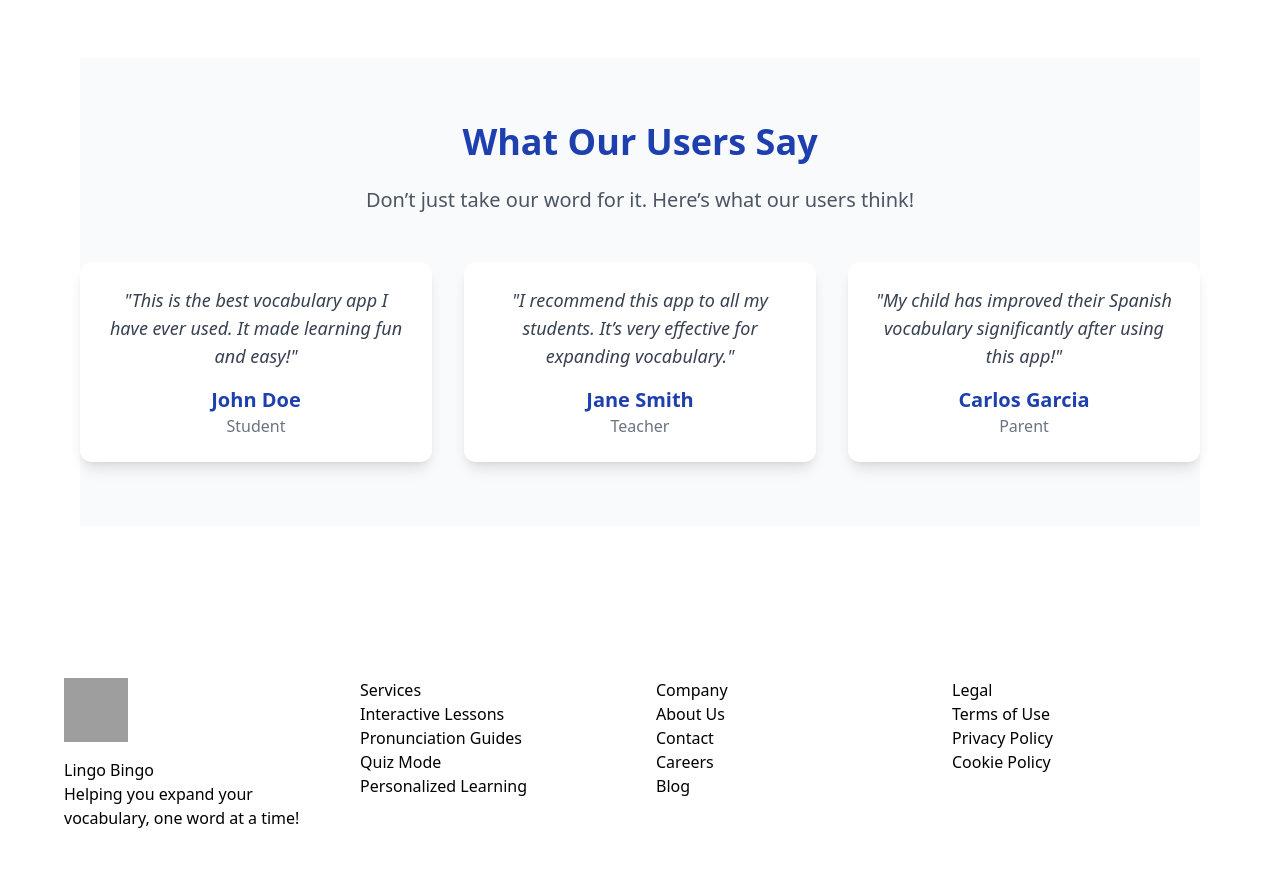
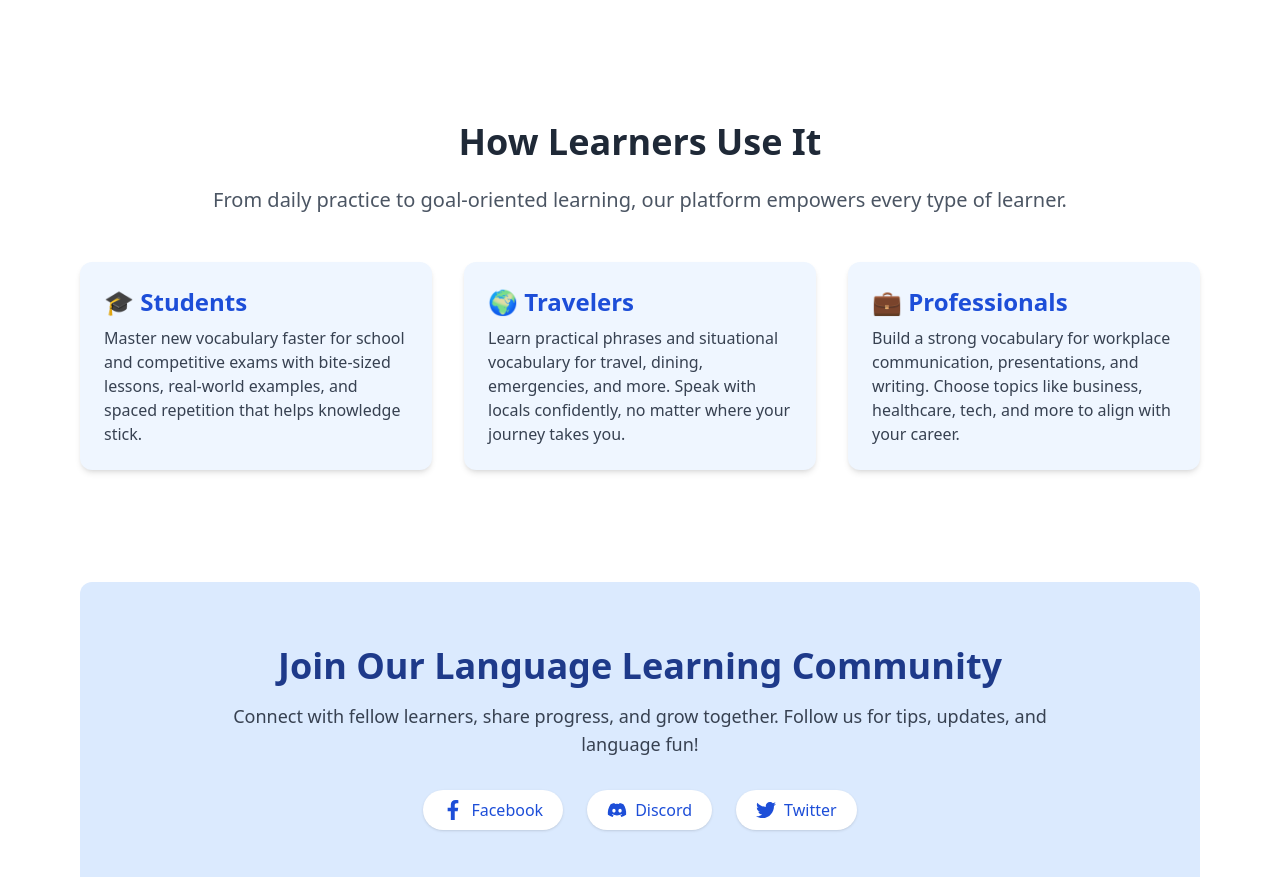
Before and after one commit to Shakwath/A9_Vocabulary_Learn, a React (Vite) app: page / in a window 1280 px wide. Shown: the part 1920-2797 px from the top of the page. Built offline with nearby package versions, Linux system fonts and the light colour scheme; grey boxes are pictures that could not be loaded.

Commit message:
Add extra 2 section in Home page

```diff
--- a/package.json
+++ b/package.json
@@ -11,6 +11,7 @@
   },
   "dependencies": {
     "aos": "^2.3.4",
+    "lucide-react": "^0.511.0",
     "react": "^19.1.0",
     "react-countup": "^6.5.3",
     "react-dom": "^19.1.0",
--- a/src/Components/Banner.jsx
+++ b/src/Components/Banner.jsx
@@ -16,6 +16,7 @@ const bannerData = [
   {
     id: 3,
     img: Banner3,
+
   },
 ];
 
--- a/src/Pages/Home.jsx
+++ b/src/Pages/Home.jsx
@@ -6,26 +6,7 @@ import CountUp from "react-countup";
 import AOS from "aos";
 import "aos/dist/aos.css";
 import { useEffect } from "react";
-
-
-// Testimonials array
-const testimonials = [
-  {
-    name: "John Doe",
-    role: "Student",
-    quote: "This is the best vocabulary app I have ever used. It made learning fun and easy!",
-  },
-  {
-    name: "Jane Smith",
-    role: "Teacher",
-    quote: "I recommend this app to all my students. It’s very effective for expanding vocabulary.",
-  },
-  {
-    name: "Carlos Garcia",
-    role: "Parent",
-    quote: "My child has improved their Spanish vocabulary significantly after using this app!",
-  },
-];
+import { FaFacebookF, FaDiscord, FaTwitter } from "react-icons/fa";
 
 const Home = () => {
   const categories = useLoaderData();
@@ -121,28 +102,85 @@ const Home = () => {
           </div>
         </div>
       </section>
+  {/* extra section */}
 
-      {/* Testimonials */}
-      <section className="bg-gray-50 py-16 mt-12">
+{/* How Learners Use It */}
+<section className="bg-white py-16 mt-12">
   <div className="max-w-6xl mx-auto text-center">
-          <h2 className="text-4xl font-bold text-blue-800 mb-6">What Our Users Say</h2>
+    <h2 className="text-4xl font-bold text-gray-800 mb-6">How Learners Use It</h2>
     <p className="text-xl text-gray-600 mb-12">
-            Don’t just take our word for it. Here’s what our users think!
+      From daily practice to goal-oriented learning, our platform empowers every type of learner.
     </p>
 
-          <div className="grid md:grid-cols-3 gap-8">
-            {testimonials.map((testimonial, index) => (
-              <div key={index} className="p-6 bg-white shadow-lg rounded-xl">
-                <p className="text-lg text-gray-700 italic">"{testimonial.quote}"</p>
-                <div className="mt-4">
-                  <h3 className="text-xl font-semibold text-blue-800">{testimonial.name}</h3>
-                  <p className="text-gray-500">{testimonial.role}</p>
+    <div className="grid md:grid-cols-3 gap-8 text-left">
+      <div className="p-6 bg-blue-50 rounded-xl shadow-md">
+        <h3 className="text-2xl font-semibold text-blue-700 mb-2">🎓 Students</h3>
+        <p className="text-gray-700">
+          Master new vocabulary faster for school and competitive exams with bite-sized lessons,
+          real-world examples, and spaced repetition that helps knowledge stick.
+        </p>
       </div>
+
+      <div className="p-6 bg-blue-50 rounded-xl shadow-md">
+        <h3 className="text-2xl font-semibold text-blue-700 mb-2">🌍 Travelers</h3>
+        <p className="text-gray-700">
+          Learn practical phrases and situational vocabulary for travel, dining, emergencies,
+          and more. Speak with locals confidently, no matter where your journey takes you.
+        </p>
       </div>
-            ))}
+
+      <div className="p-6 bg-blue-50 rounded-xl shadow-md">
+        <h3 className="text-2xl font-semibold text-blue-700 mb-2">💼 Professionals</h3>
+        <p className="text-gray-700">
+          Build a strong vocabulary for workplace communication, presentations, and writing.
+          Choose topics like business, healthcare, tech, and more to align with your career.
+        </p>
+      </div>
     </div>
   </div>
 </section>
+
+ {/* Join Community */}
+<section className="bg-blue-100 py-16 mt-12 rounded-xl">
+  <div className="max-w-4xl mx-auto text-center">
+    <h2 className="text-4xl font-bold text-blue-900 mb-4">Join Our Language Learning Community</h2>
+    <p className="text-lg text-gray-700 mb-8">
+      Connect with fellow learners, share progress, and grow together. Follow us for tips, updates, and language fun!
+    </p>
+    <div className="flex justify-center gap-6">
+      <a
+        href="https://facebook.com"
+        target="_blank"
+        rel="noopener noreferrer"
+        className="flex items-center gap-2 bg-white text-blue-700 px-5 py-2 rounded-full shadow hover:bg-blue-50 transition"
+      >
+        <FaFacebookF className="text-xl" />
+        Facebook
+      </a>
+      <a
+        href="https://discord.com"
+        target="_blank"
+        rel="noopener noreferrer"
+        className="flex items-center gap-2 bg-white text-blue-700 px-5 py-2 rounded-full shadow hover:bg-blue-50 transition"
+      >
+        <FaDiscord className="text-xl" />
+        Discord
+      </a>
+      <a
+        href="https://twitter.com"
+        target="_blank"
+        rel="noopener noreferrer"
+        className="flex items-center gap-2 bg-white text-blue-700 px-5 py-2 rounded-full shadow hover:bg-blue-50 transition"
+      >
+        <FaTwitter className="text-xl" />
+        Twitter
+      </a>
+    </div>
+  </div>
+</section>
+
+
+
     </div>
   );
 };
```
Also changed, not shown: 1 other file (tests, documents, lock files or other folders). Lines whose indentation alone changed are shown as unchanged.
